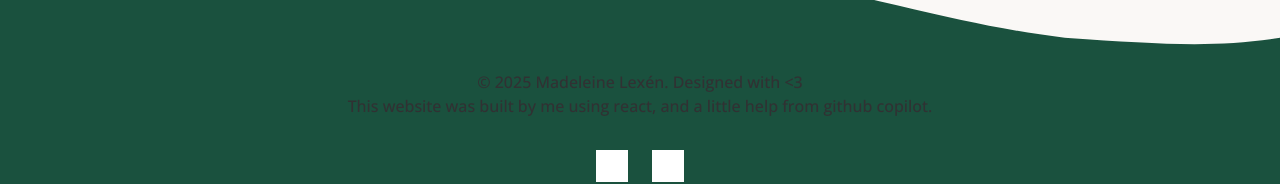
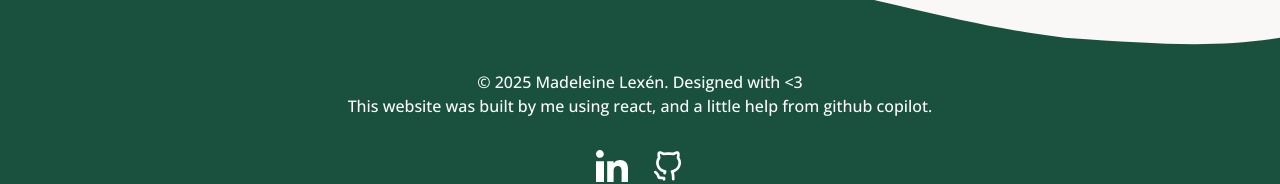
Before and after one commit to MadeleineLexen/madeleinelexen.github.io, a React (Vite) app: page /#hero in a window 1280 px wide. Shown: the part 2532-2716 px from the top of the page. Built offline with nearby package versions, Linux system fonts and the light colour scheme; grey boxes are pictures that could not be loaded.

Commit message:
fixed footer color, imports

```diff
--- a/src/components/Footer2.jsx
+++ b/src/components/Footer2.jsx
@@ -1,8 +1,8 @@
 import React from "react";
 import "./styles/Footer2.css";
 import WaveFooter from "../assets/Wave-footer.svg";
-import LinkedInIcon from "../assets/linkedin-icon.svg";
-import GitHubIcon from "../assets/github-icon.svg";
+import LinkedInIcon from "../assets/Socials/linkedin-icon.svg";
+import GitHubIcon from "../assets/Socials/github-icon.svg";
 
 const UxFooter = () => {
   const year = new Date().getFullYear();
--- a/src/components/styles/Footer2.css
+++ b/src/components/styles/Footer2.css
@@ -41,6 +41,7 @@
   margin: 0;
   font-size: 1rem;
   font-weight: 500;
+  color: white;
 }
 
 .ux-footer-social-icons {
```
